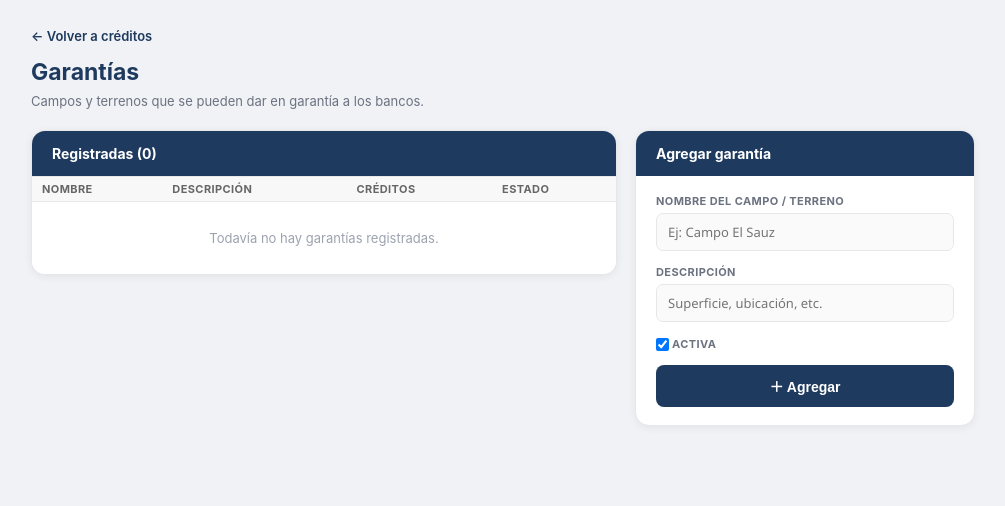
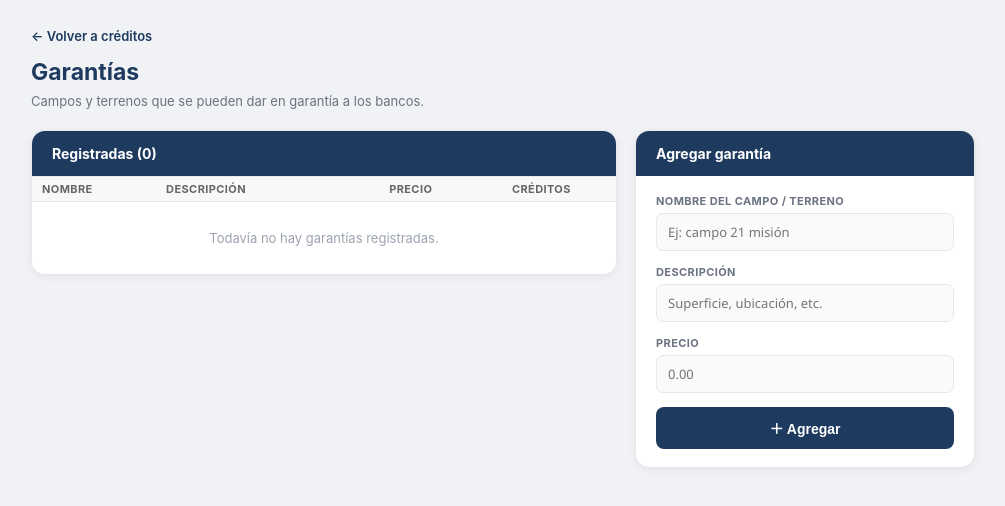
Before and after one commit to KevinLaga/lacima, a Django app: page /creditos/garantias/ in a window 1280 px wide. Shown: the part 56-562 px from the top of the page, without its empty margins (137-1142 px from the left). Run offline with Django 5.2, Linux system fonts and the light colour scheme; the visitor is signed in with stand-in values (Sample User, id 1); data that the repository does not hold is empty.

Commit message:
Creditos avance

```diff
--- a/creditos/admin.py
+++ b/creditos/admin.py
@@ -11,8 +11,8 @@ class AbonoInline(admin.TabularInline):
 
 @admin.register(Garantia)
 class GarantiaAdmin(admin.ModelAdmin):
-    list_display  = ("nombre", "descripcion", "activo")
-    list_editable = ("activo",)
+    list_display  = ("nombre", "descripcion", "precio", "activo")
+    list_editable = ("precio", "activo")
     list_filter   = ("activo",)
     search_fields = ("nombre", "descripcion")
 
--- a/creditos/forms.py
+++ b/creditos/forms.py
@@ -82,8 +82,15 @@ class AbonoForm(forms.ModelForm):
 class GarantiaForm(forms.ModelForm):
     class Meta:
         model = Garantia
-        fields = ["nombre", "descripcion", "activo"]
+        fields = ["nombre", "descripcion", "precio"]
         widgets = {
-            "nombre":      forms.TextInput(attrs={"placeholder": "Ej: Campo El Sauz"}),
+            "nombre":      forms.TextInput(attrs={"placeholder": "Ej: campo 21 misión"}),
             "descripcion": forms.TextInput(attrs={"placeholder": "Superficie, ubicación, etc."}),
+            "precio":      forms.NumberInput(attrs={"step": "0.01", "placeholder": "0.00"}),
         }
+
+    def clean_precio(self):
+        precio = self.cleaned_data.get("precio")
+        if precio is not None and precio < 0:
+            raise forms.ValidationError("El precio no puede ser negativo.")
+        return precio
--- a/creditos/templates/creditos/credito_list.html
+++ b/creditos/templates/creditos/credito_list.html
@@ -50,6 +50,7 @@
     .btn:hover { opacity:.87; }
     .btn-primary { background:#1e3a5f; }
     .btn-gray    { background:#4b5563; }
+    .btn-green   { background:#15803d; }
 
     .section-title {
       font-size:12px; font-weight:700; letter-spacing:1px;
@@ -198,6 +199,11 @@
   <div class="top-bar">
     <h1 class="page-title">Créditos</h1>
     <div class="top-actions">
+      <a href="{% url 'creditos:credito_export_xlsx' %}{% if qs_actual %}?{{ qs_actual }}{% endif %}"
+         class="btn btn-green"
+         title="Descarga en Excel exactamente lo que estás viendo, con los filtros aplicados">
+        ⬇ Excel de lo que veo
+      </a>
       <a href="{% url 'creditos:garantia_list' %}" class="btn btn-gray">🏞 Garantías</a>
       <a href="{% url 'creditos:credito_create' %}" class="btn btn-primary">+ Nuevo crédito</a>
     </div>
--- a/creditos/templates/creditos/garantia_list.html
+++ b/creditos/templates/creditos/garantia_list.html
@@ -51,12 +51,17 @@
     .off { background:#e5e7eb; color:#6b7280; }
     .empty { text-align:center; color:#9ca3af; padding:28px; font-size:13px; }
     .muted { color:#9ca3af; }
+    .num { text-align:right; white-space:nowrap; font-variant-numeric:tabular-nums; }
+    .btn-del { background:none; border:none; color:#b91c1c; font-size:12px;
+               font-weight:600; cursor:pointer; padding:4px 9px; border-radius:6px; }
+    .btn-del:hover { background:#fee2e2; }
 
     .fld { margin-bottom:12px; }
     .fld label { display:block; font-size:11px; font-weight:700; color:#6b7280;
                  margin-bottom:5px; text-transform:uppercase; letter-spacing:.4px; }
-    .fld input[type=text] { width:100%; padding:9px 11px; border:1.5px solid #e5e7eb;
-                            border-radius:7px; font-size:13px; background:#fafafa; outline:none; }
+    .fld input[type=text], .fld input[type=number] {
+      width:100%; padding:9px 11px; border:1.5px solid #e5e7eb;
+      border-radius:7px; font-size:13px; background:#fafafa; outline:none; }
     .fld input:focus { border-color:#1e3a5f; background:#fff; }
     .chk { display:flex; align-items:center; gap:8px; font-size:13px; font-weight:600; color:#374151; }
     .errs { color:#b91c1c; font-size:12px; margin-top:4px; font-weight:600; }
@@ -101,24 +106,37 @@
           <tr>
             <th>Nombre</th>
             <th>Descripción</th>
-            <th>Créditos</th>
-            <th>Estado</th>
+            <th class="num">Precio</th>
+            <th class="num">Créditos</th>
+            <th></th>
           </tr>
         </thead>
         <tbody>
           {% for g in garantias %}
             <tr>
-              <td><strong>{{ g.nombre }}</strong></td>
+              <td>
+                <strong>{{ g.nombre }}</strong>
+                {% if not g.activo %}<span class="pill off">Inactiva</span>{% endif %}
+              </td>
               <td>{{ g.descripcion|default:"—" }}</td>
-              <td>{{ g.creditos.count }}</td>
-              <td>
-                <span class="pill {% if g.activo %}on{% else %}off{% endif %}">
-                  {% if g.activo %}Activa{% else %}Inactiva{% endif %}
-                </span>
+              <td class="num">{{ g.precio_fmt }}</td>
+              <td class="num">{{ g.creditos.count }}</td>
+              <td style="text-align:right; white-space:nowrap;">
+                {% if g.en_uso %}
+                  <span class="muted" style="font-size:12px;"
+                        title="No se puede quitar: está usada por algún crédito.">En uso</span>
+                {% else %}
+                  <form method="post" action="{% url 'creditos:garantia_delete' g.pk %}"
+                        style="margin:0"
+                        onsubmit="return confirm('¿Quitar la garantía «{{ g.nombre|escapejs }}»?');">
+                    {% csrf_token %}
+                    <button type="submit" class="btn-del">Quitar</button>
+                  </form>
+                {% endif %}
               </td>
             </tr>
           {% empty %}
-            <tr><td colspan="4" class="empty">Todavía no hay garantías registradas.</td></tr>
+            <tr><td colspan="5" class="empty">Todavía no hay garantías registradas.</td></tr>
           {% endfor %}
         </tbody>
       </table>
@@ -140,7 +158,9 @@
             {% if form.descripcion.errors %}<div class="errs">{{ form.descripcion.errors|striptags }}</div>{% endif %}
           </div>
           <div class="fld">
-            <label class="chk">{{ form.activo }} Activa</label>
+            <label>{{ form.precio.label }}</label>
+            {{ form.precio }}
+            {% if form.precio.errors %}<div class="errs">{{ form.precio.errors|striptags }}</div>{% endif %}
           </div>
           <button type="submit" class="btn-full">＋ Agregar</button>
         </form>
--- a/creditos/urls.py
+++ b/creditos/urls.py
@@ -9,6 +9,8 @@ urlpatterns = [
     path("nuevo/",            views.credito_create, name="credito_create"),
     path("<int:pk>/",         views.credito_detail, name="credito_detail"),
     path("<int:pk>/editar/",  views.credito_edit,   name="credito_edit"),
+    path("excel/",            views.credito_export_xlsx, name="credito_export_xlsx"),
     path("abono/<int:pk>/eliminar/", views.abono_delete, name="abono_delete"),
     path("garantias/",        views.garantia_list,  name="garantia_list"),
+    path("garantias/<int:pk>/eliminar/", views.garantia_delete, name="garantia_delete"),
 ]
--- a/creditos/views.py
+++ b/creditos/views.py
@@ -5,8 +5,10 @@ from decimal import Decimal
 from django.contrib import messages
 from django.contrib.auth.decorators import login_required
 from django.db.models import Prefetch
+from django.http import HttpResponse
 from django.shortcuts import get_object_or_404, redirect, render
 from django.utils import timezone
+from django.utils.text import slugify
 from django.views.decorators.http import require_http_methods
 
 from .forms import AbonoForm, CreditoForm, GarantiaForm
@@ -51,8 +53,15 @@ def _totales_por_moneda(creditos):
     return [acc[k] for k in sorted(acc)]
 
 
-@login_required
-def credito_list(request):
+def _aplicar_filtros(request):
+    """
+    Resuelve los filtros de la lista de créditos.
+
+    La usan tanto la pantalla como la exportación a Excel, para que el archivo
+    descargado sea exactamente lo que el usuario está viendo.
+
+    Devuelve (creditos_ordenados, dict_de_filtros).
+    """
     hoy = timezone.localdate()
 
     empresa   = (request.GET.get("empresa") or "").strip()
@@ -102,6 +111,18 @@ def credito_list(request):
         # Más próximos a vencer primero; los liquidados al final
         creditos.sort(key=lambda c: (c.liquidado, c.fecha_vencimiento or hoy))
 
+    filtros = {
+        "empresa": empresa, "banco": banco, "moneda": moneda,
+        "vence": vence, "orden": orden, "ocultar_liquidados": ocultar_liq,
+    }
+    return creditos, filtros
+
+
+@login_required
+def credito_list(request):
+    hoy = timezone.localdate()
+    creditos, filtros = _aplicar_filtros(request)
+
     # Conteos para las pestañas del menú
     todos = list(Credito.objects.all())
     pendientes = [c for c in todos if not c.liquidado]
@@ -113,15 +134,15 @@ def credito_list(request):
         "90":       sum(1 for c in pendientes if 0 <= (c.dias_para_vencer or -1) <= 90),
     }
 
+    # Querystring actual, para que el botón de Excel exporte lo mismo que se ve
+    qs_actual = request.GET.urlencode()
+
     return render(request, "creditos/credito_list.html", {
         "creditos": creditos,
         "totales": _totales_por_moneda(creditos),
         "hoy": hoy,
-        "f": {
-            "empresa": empresa, "banco": banco, "moneda": moneda,
-            "vence": vence, "orden": orden,
-            "ocultar_liquidados": ocultar_liq,
-        },
+        "f": filtros,
+        "qs_actual": qs_actual,
         "empresas": EMPRESA_CHOICES,
         "bancos": BANCO_CHOICES,
         "monedas": MONEDA_CHOICES,
@@ -205,6 +226,174 @@ def abono_delete(request, pk):
 
 
 @login_required
+def credito_export_xlsx(request):
+    """
+    Exporta a Excel EXACTAMENTE los créditos que se están viendo en la lista:
+    mismos filtros, mismo orden y mismas columnas.
+    """
+    from io import BytesIO
+
+    from openpyxl import Workbook
+    from openpyxl.styles import Alignment, Border, Font, PatternFill, Side
+    from openpyxl.utils import get_column_letter
+
+    creditos, filtros = _aplicar_filtros(request)
+    hoy = timezone.localdate()
+
+    wb = Workbook()
+    ws = wb.active
+    ws.title = "Créditos"
+
+    thin = Side(style="thin", color="AAAAAA")
+    border = Border(left=thin, right=thin, top=thin, bottom=thin)
+    th_font = Font(name="Calibri", size=11, bold=True, color="FFFFFF")
+    th_fill = PatternFill("solid", fgColor="1E3A5F")
+    center = Alignment(horizontal="center", vertical="center", wrap_text=True)
+    right = Alignment(horizontal="right", vertical="center")
+
+    # ── Título y filtros aplicados ──
+    ws.merge_cells(start_row=1, start_column=1, end_row=1, end_column=13)
+    c = ws.cell(row=1, column=1, value="Créditos")
+    c.font = Font(name="Calibri", size=16, bold=True, color="1E3A5F")
+    c.alignment = Alignment(horizontal="left", vertical="center")
+
+    partes = [f"Generado {hoy.strftime('%d/%m/%Y')}"]
+    if filtros["empresa"]:
+        partes.append("Empresa: " + dict(EMPRESA_CHOICES).get(filtros["empresa"], filtros["empresa"]))
+    if filtros["banco"]:
+        partes.append("Banco: " + dict(BANCO_CHOICES).get(filtros["banco"], filtros["banco"]))
+    if filtros["moneda"]:
+        partes.append("Moneda: " + filtros["moneda"])
+    partes.append("Vencimiento: " + VENCE_FILTROS[filtros["vence"]][0])
+    partes.append("Orden: " + ORDEN_OPCIONES[filtros["orden"]])
+    if filtros["ocultar_liquidados"]:
+        partes.append("Sin liquidados")
+
+    ws.merge_cells(start_row=2, start_column=1, end_row=2, end_column=13)
+    c = ws.cell(row=2, column=1, value="  ·  ".join(partes))
+    c.font = Font(name="Calibri", size=10, italic=True, color="6D6D6D")
+    c.alignment = Alignment(horizontal="left", vertical="center")
+
+    # ── Encabezados (mismas columnas que la tabla en pantalla) ──
+    headers = [
+        ("Empresa", 20), ("Banco", 20), ("Tipo", 24), ("Garantía", 22),
+        ("Moneda", 9), ("Monto", 16), ("Abonado", 16), ("Saldo", 16),
+        ("Tasa (%)", 11), ("Plazo (meses)", 13),
+        ("Disposición", 13), ("Vencimiento", 13), ("Estado", 13),
+    ]
+    r = 4
+    for col, (h, w) in enumerate(headers, start=1):
+        cell = ws.cell(row=r, column=col, value=h)
+        cell.font = th_font
+        cell.fill = th_fill
+        cell.alignment = center
+        cell.border = border
+        ws.column_dimensions[get_column_letter(col)].width = w
+    ws.row_dimensions[r].height = 24
+    r += 1
+
+    fmt_money = '#,##0.00'
+    fill_vencido = PatternFill("solid", fgColor="FDECEC")
+
+    for cr in creditos:
+        vals = [
+            cr.get_empresa_display(),
+            cr.get_banco_display(),
+            cr.tipo_credito_label,
+            cr.garantia.nombre if cr.garantia else "",
+            cr.moneda,
+            float(cr.monto or 0),
+            float(cr.total_abonado),
+            float(cr.saldo),
+            float(cr.tasa) if cr.tasa is not None else None,
+            cr.plazo_meses,
+            cr.fecha_disposicion,
+            cr.fecha_vencimiento,
+            cr.estado_label,
+        ]
+        for col, v in enumerate(vals, start=1):
+            cell = ws.cell(row=r, column=col, value=v)
+            cell.border = border
+            if col in (6, 7, 8):
+                cell.number_format = fmt_money
+                cell.alignment = right
+            elif col == 9:
+                cell.number_format = '0.000'
+                cell.alignment = right
+            elif col in (10, 13):
+                cell.alignment = center
+            elif col in (11, 12):
+                cell.number_format = 'dd/mm/yyyy'
+                cell.alignment = center
+            if cr.estado == "vencido":
+                cell.fill = fill_vencido
+        r += 1
+
+    if not creditos:
+        ws.merge_cells(start_row=r, start_column=1, end_row=r, end_column=13)
+        c = ws.cell(row=r, column=1, value="No hay créditos que coincidan con el filtro.")
+        c.alignment = center
+        c.font = Font(italic=True, color="9CA3AF")
+        r += 1
+
+    # ── Totales por moneda (no se mezclan divisas) ──
+    r += 1
+    for t in _totales_por_moneda(creditos):
+        ws.cell(row=r, column=1, value=f"TOTAL {t['moneda']}").font = Font(bold=True)
+        ws.cell(row=r, column=5, value=f"{t['n']} créditos").alignment = center
+        for col, key in ((6, "monto"), (7, "abonado"), (8, "saldo")):
+            cell = ws.cell(row=r, column=col, value=float(t[key]))
+            cell.font = Font(bold=True)
+            cell.number_format = fmt_money
+            cell.alignment = right
+            cell.border = border
+        r += 1
+
+    ws.freeze_panes = "A5"
+
+    out = BytesIO()
+    wb.save(out)
+    out.seek(0)
+
+    partes_nombre = ["creditos"]
+    if filtros["empresa"]:
+        partes_nombre.append(slugify(filtros["empresa"]))
+    if filtros["banco"]:
+        partes_nombre.append(slugify(filtros["banco"]))
+    if filtros["vence"] != "todos":
+        partes_nombre.append(filtros["vence"])
+    partes_nombre.append(hoy.isoformat())
+    fname = "_".join(partes_nombre) + ".xlsx"
+
+    resp = HttpResponse(
+        out.read(),
+        content_type="application/vnd.openxmlformats-officedocument.spreadsheetml.sheet",
+    )
+    resp["Content-Disposition"] = f'attachment; filename="{fname}"'
+    return resp
+
+
+@login_required
+@require_http_methods(["POST"])
+def garantia_delete(request, pk):
+    garantia = get_object_or_404(Garantia, pk=pk)
+
+    n = garantia.creditos.count()
+    if n:
+        messages.error(
+            request,
+            f"No se puede quitar «{garantia.nombre}»: está usada por {n} "
+            f"crédito{'s' if n != 1 else ''}."
+        )
+    else:
+        nombre = garantia.nombre
+        garantia.delete()
+        messages.success(request, f"Garantía «{nombre}» eliminada.")
+
+    return redirect("creditos:garantia_list")
+
+
+@login_required
 @require_http_methods(["GET", "POST"])
 def garantia_list(request):
     """Catálogo de campos/terrenos dados en garantía."""
```
Also changed, not shown: creditos/models.py (+13 -0 lines), creditos/migrations/0002_garantia_precio.py (added).
